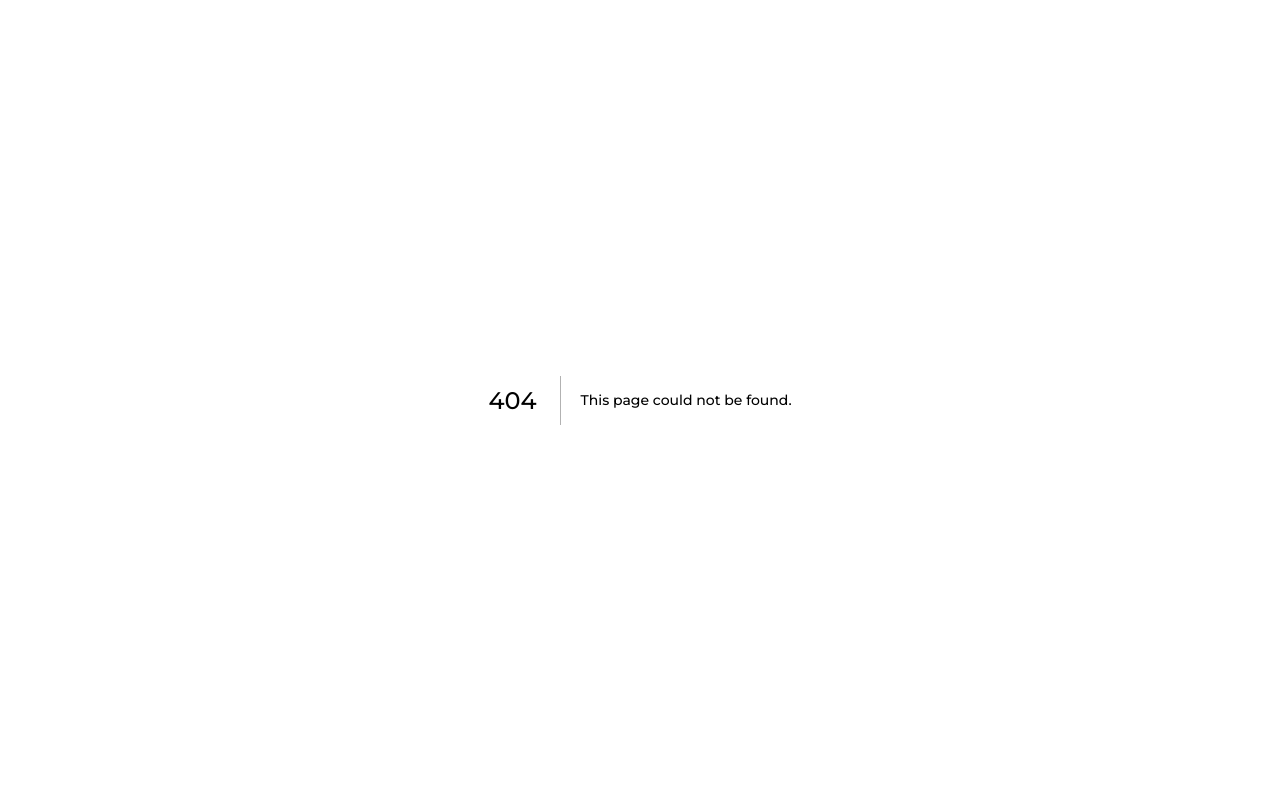
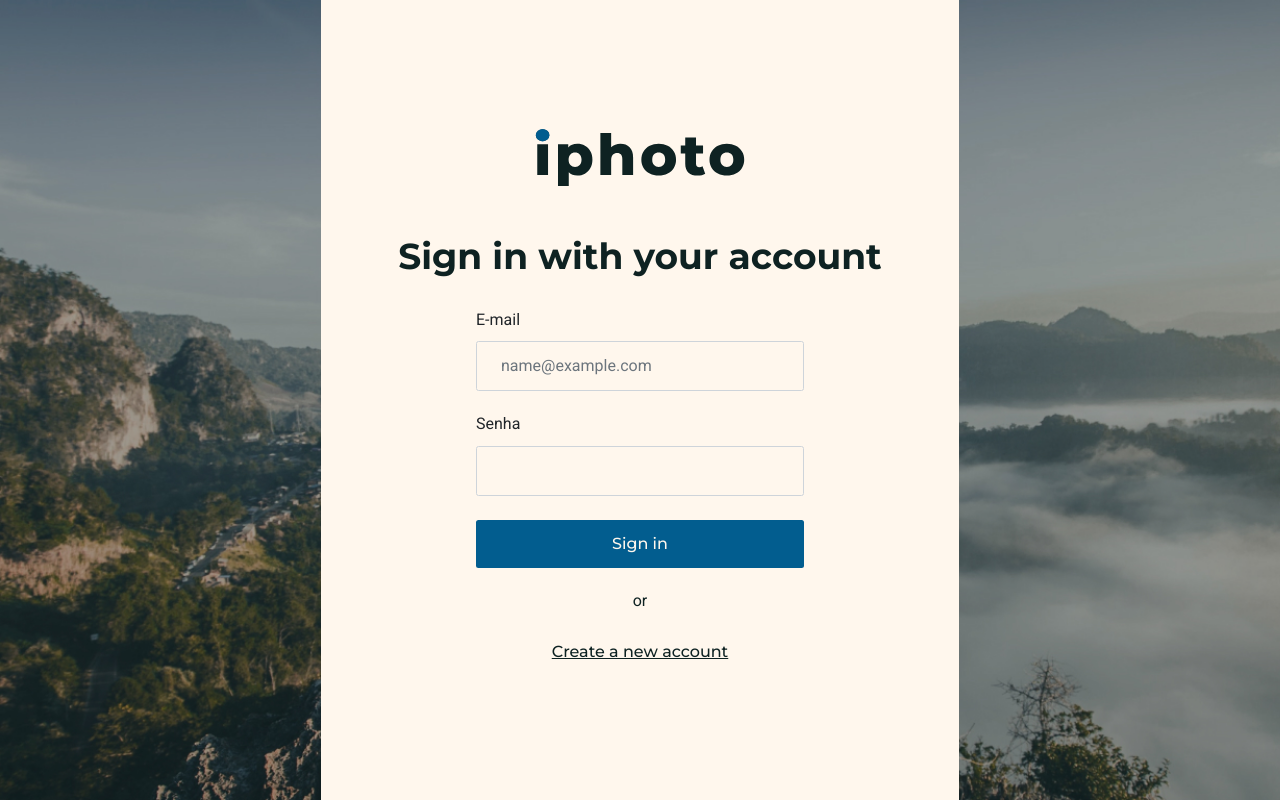
Before and after one commit to matheusdoedev/iphoto-web, a Next.js app: page /signin in a window 1280 px wide. Before the commit this address had no page. Built offline with nearby package versions, Linux system fonts and the light colour scheme.

Commit message:
feat: Signin page

```diff
--- /dev/null
+++ b/src/pages/signin.tsx
@@ -0,0 +1,38 @@
+import Image from 'next/image';
+import Link from 'next/link';
+
+import { AnchorLink, Button, Input } from '~/components';
+
+import styles from '~/styles/pages/signin.module.scss';
+
+function SignIn(): JSX.Element {
+  return (
+    <section className={styles.SignIn}>
+      <section className={styles.SignInContent}>
+        <Image
+          src="/assets/icons/iphoto-logo-black.svg"
+          alt="SignIn"
+          width={212}
+          height={58}
+          layout="fixed"
+        />
+        <h1 className={styles.SignInTitle}>Sign in with your account</h1>
+        <form className={styles.SignInForm}>
+          <Input name="email" label="E-mail" placeholder="name@example.com" />
+          <Input type="password" name="password" label="Senha" />
+          <Button type="submit" style={{ maxWidth: '100%' }}>
+            Sign in
+          </Button>
+          <span className={styles.SignInFormOr}>or</span>
+          <Link href="/signup" passHref>
+            <AnchorLink className={styles.SignUpLink}>
+              Create a new account
+            </AnchorLink>
+          </Link>
+        </form>
+      </section>
+    </section>
+  );
+}
+
+export default SignIn;
--- /dev/null
+++ b/src/styles/pages/signin.module.scss
@@ -0,0 +1,49 @@
+@import '~/styles/settings/colors';
+@import '~/styles/settings/gaps';
+
+@import '~/styles/objects/container';
+
+.SignIn {
+  display: flex;
+  justify-content: center;
+  background: no-repeat url('../../../public/assets/images/signin-bg.jpg');
+  background-size: cover;
+  min-height: 100vh;
+}
+
+.SignInContent {
+  display: flex;
+  flex-direction: column;
+  align-items: center;
+  justify-content: center;
+  background: $white;
+  min-height: 100vh;
+  max-width: 638px;
+  width: 100%;
+}
+
+.SignInTitle {
+  margin-top: $lg;
+  margin-bottom: 4.8rem;
+  font-size: 3.6rem;
+  line-height: 1.15rem;
+  color: $black;
+}
+
+.SignInForm {
+  display: flex;
+  flex-direction: column;
+  align-items: center;
+  row-gap: $sm;
+  max-width: 328px;
+  width: 100%;
+}
+
+.SignInFormOr {
+  color: $black;
+}
+
+.SignUpLink {
+  color: $black;
+  text-decoration: underline;
+}
```
